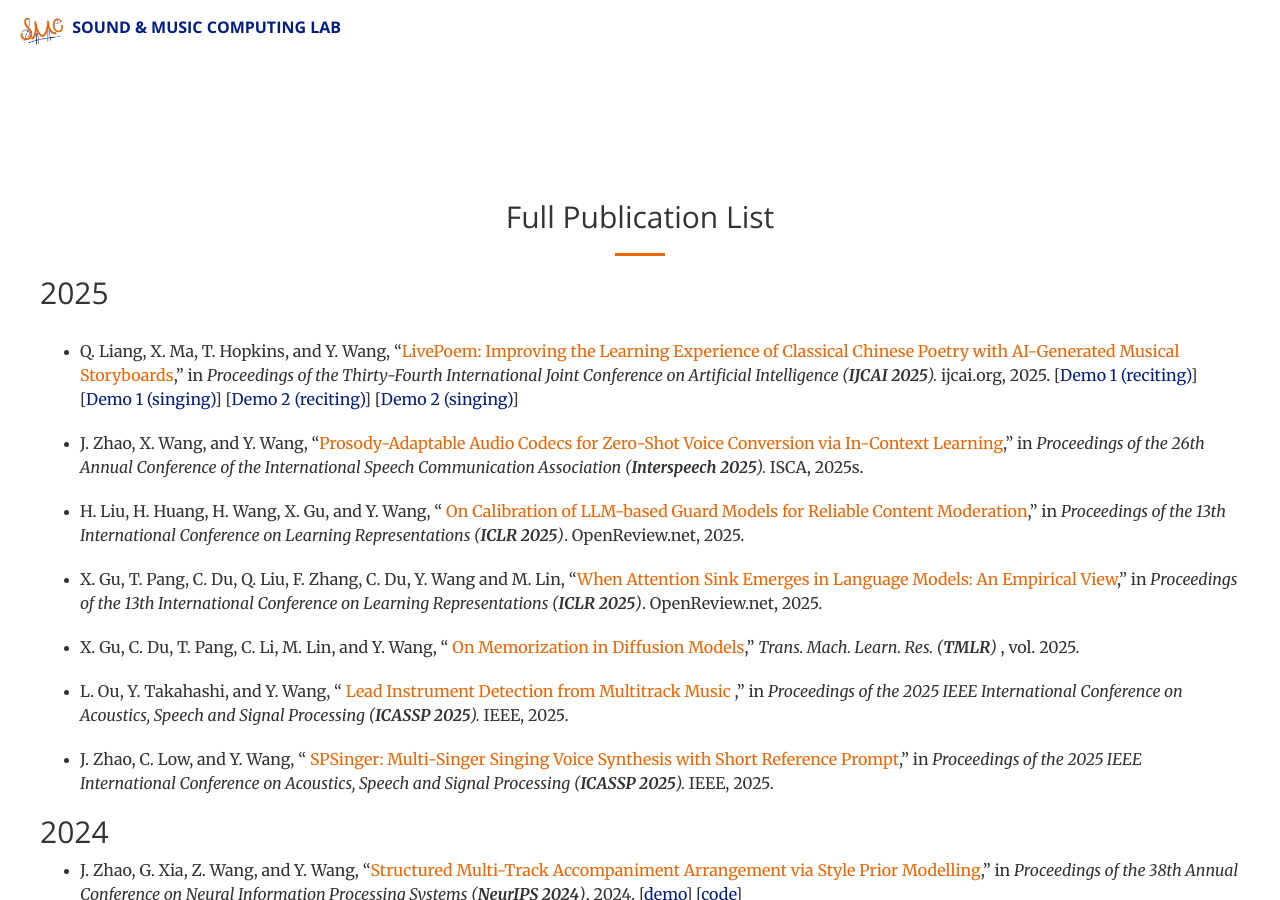
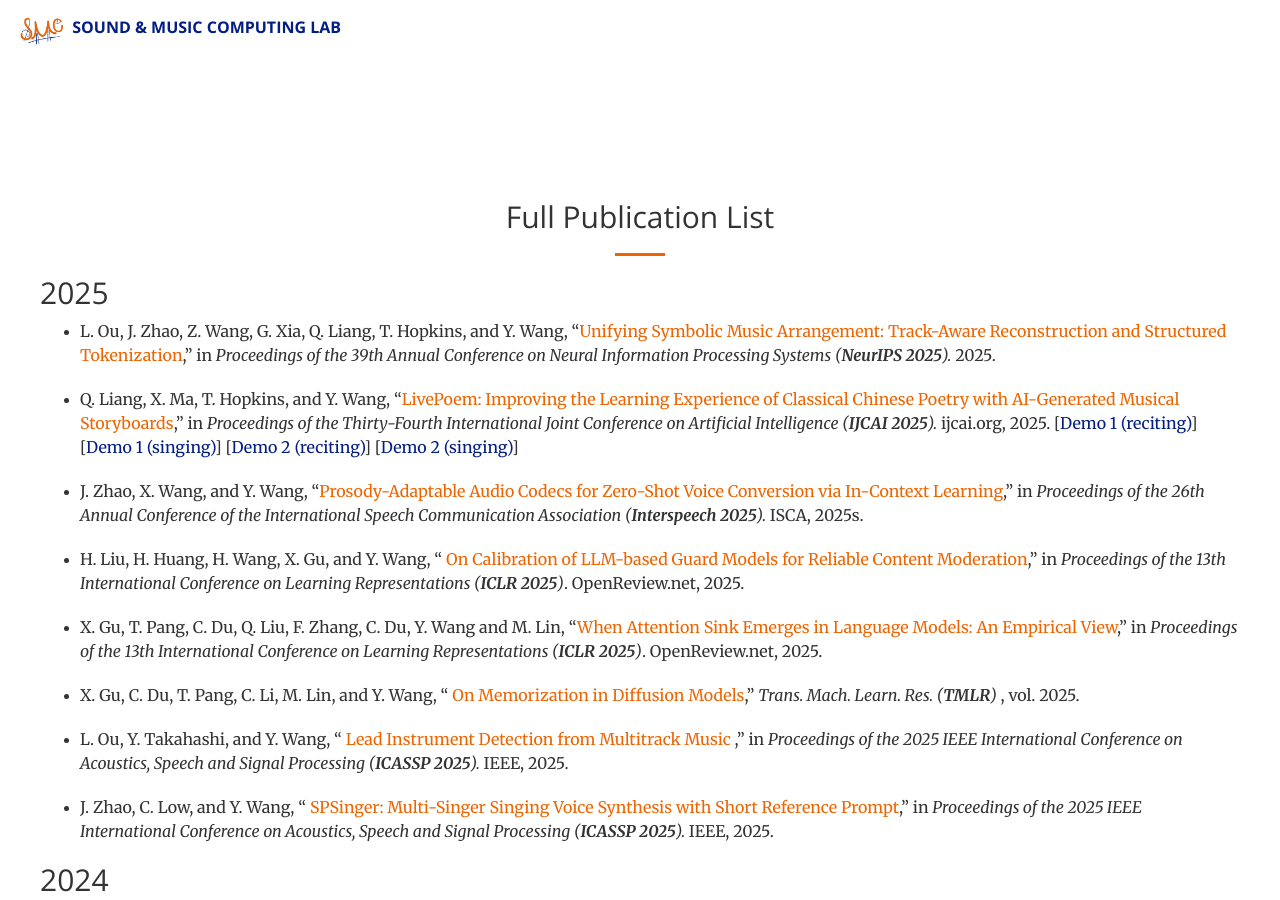
Before and after one commit to SMCNUS/SMCNUS.github.io, a Jekyll site: the page built from _posts/2022-07-28-publication.html, in a window 1280 px wide and 900 px high. Built offline with Jekyll 4.4.1, drawn with Linux system fonts in a browser that asks for light colours; nearby versions of some CDN libraries; library files that are not in the unit come from our copies.

Commit message:
add new paper

```diff
--- a/_includes/info.html
+++ b/_includes/info.html
@@ -34,6 +34,8 @@
         <div style="background-color:#f7d5bc42;">
             <ul style="width: auto; height: 215px; overflow: auto; line-height: 2;">
                 <p></p>
+
+                <li><div class="indent2"><b>[2025.09]</b> New paper <em><a href="archive/pdf/2025/2025_automatic_arrangement_smcl.pdf" target="_blank">Unifying Symbolic Music Arrangement: Track-Aware Reconstruction and Structured Tokenization</a></em> is accepted by NeurIPS 2025. Congrats to Longshen, Jingwei, Qihao, and Torin!</div></li>
 
                 <li><div class="indent2"><b>[2025.05]</b> New paper <em><a href="archive/pdf/2025/2025_LivePoem (IJCAI25 HAI).pdf" target="_blank">LivePoem: Improving the Learning Experience of Classical Chinese Poetry with AI-Generated Musical Storyboards</a></em> is accepted by IJCAI 2025. Congrats to Qihao, Stan, and Torin!</div></li>
 
--- a/_includes/publication.html
+++ b/_includes/publication.html
@@ -18,6 +18,8 @@
     </div>
     <div class="row">
         <ul>
+
+            <li><p class="text-align">L. Ou, J. Zhao, Z. Wang, G. Xia, Q. Liang, T. Hopkins, and Y. Wang, “<a href="archive/pdf/2025/2025_automatic_arrangement_smcl.pdf" target="_blank">Unifying Symbolic Music Arrangement: Track-Aware Reconstruction and Structured Tokenization</a>,” in <i>Proceedings of the 39th Annual Conference on Neural Information Processing Systems (<b>NeurIPS 2025</b>).</i> 2025.</p></li>
 
             <li><p><p class="text-align">Q. Liang, X. Ma, T. Hopkins, and Y. Wang, “<a href="archive/pdf/2025/2025_LivePoem (IJCAI25 HAI).pdf" target="_blank">LivePoem: Improving the Learning Experience of Classical Chinese Poetry with AI-Generated Musical Storyboards</a>,” in <i>Proceedings of the Thirty-Fourth International Joint Conference on Artificial Intelligence (<b>IJCAI 2025</b>).</i> ijcai.org, 2025.
             [<a href="https://www.youtube.com/shorts/wXI0ITGkm04" target="_blank" style="color:#031d83;">Demo 1 (reciting)</a>]
--- a/_posts/2022-07-28-publication.html
+++ b/_posts/2022-07-28-publication.html
@@ -30,6 +30,9 @@ permalink: /full_publication_list
         </div>
         <div class="row">
             <ul>
+
+                <li><p class="text-align">L. Ou, J. Zhao, Z. Wang, G. Xia, Q. Liang, T. Hopkins, and Y. Wang, “<a href="archive/pdf/2025/2025_automatic_arrangement_smcl.pdf" target="_blank">Unifying Symbolic Music Arrangement: Track-Aware Reconstruction and Structured Tokenization</a>,” in <i>Proceedings of the 39th Annual Conference on Neural Information Processing Systems (<b>NeurIPS 2025</b>).</i> 2025.</p></li>
+
                 <li><p><p class="text-align">Q. Liang, X. Ma, T. Hopkins, and Y. Wang, “<a href="archive/pdf/2025/2025_LivePoem (IJCAI25 HAI).pdf" target="_blank">LivePoem: Improving the Learning Experience of Classical Chinese Poetry with AI-Generated Musical Storyboards</a>,” in <i>Proceedings of the Thirty-Fourth International Joint Conference on Artificial Intelligence (<b>IJCAI 2025</b>).</i> ijcai.org, 2025.
                     [<a href="https://www.youtube.com/shorts/wXI0ITGkm04" target="_blank" style="color:#031d83;">Demo 1 (reciting)</a>]
                     [<a href="https://www.youtube.com/shorts/COKSq3fguTA" target="_blank" style="color:#031d83;">Demo 1 (singing)</a>]
```
Also changed, not shown: 1 other file.
